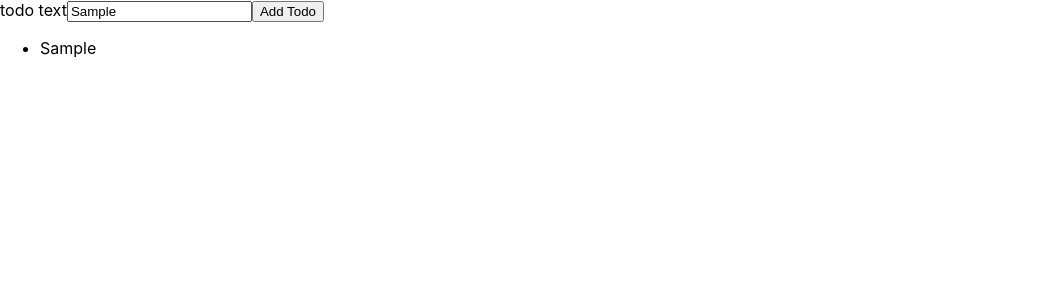
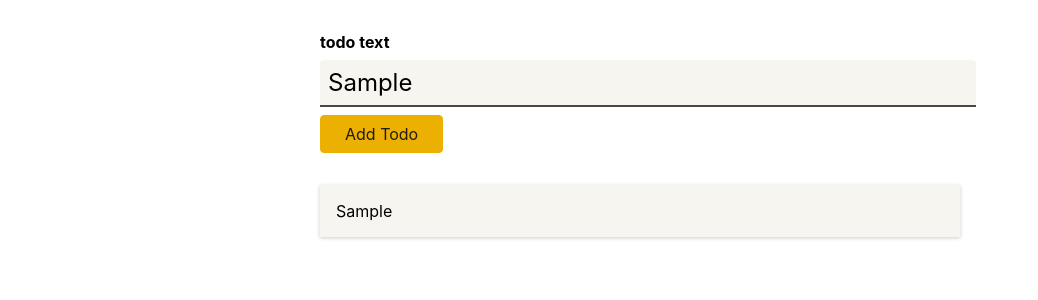
Before and after one commit to paalss/React-app-23-ts, a React (Create React App) app: page / in a window 1280 px wide. Both pictures are taken after typing "Sample" into the empty fields and a click on the button "Add Todo". Shown: the top 300 px of the page, without its empty margins (0-1038 px from the left). Built offline with nearby package versions, Linux system fonts and the light colour scheme.

Commit message:
la til styling

```diff
--- /dev/null
+++ b/src/components/ListElement.module.css
@@ -0,0 +1,6 @@
+.item {
+  margin: 1rem 0;
+  box-shadow: 0 1px 4px rgba(0, 0, 0, 0.2);
+  padding: 1rem;
+  background-color: #f7f5ef;
+}
--- a/src/components/ListElement.tsx
+++ b/src/components/ListElement.tsx
@@ -1,5 +1,7 @@
+import classes from './ListElement.module.css'
+
 const ListElement: React.FC<{ itemText: string }> = (props) => {
-  return <li>{props.itemText}</li>
+  return <li className={classes.item}>{props.itemText}</li>
 }
 
 export default ListElement
--- /dev/null
+++ b/src/components/NewTodo.module.css
@@ -0,0 +1,41 @@
+.form {
+  width: 40rem;
+  margin: 2rem auto;
+}
+
+.form label {
+  display: block;
+  font-weight: bold;
+  margin-bottom: 0.5rem;
+}
+
+.form input {
+  display: block;
+  width: 100%;
+  font: inherit;
+  font-size: 1.5rem;
+  padding: 0.5rem;
+  border-radius: 4px;
+  background-color: #f7f5ef;
+  border: none;
+  border-bottom: 2px solid #494844;
+  border-bottom-right-radius: 0;
+  border-bottom-left-radius: 0;
+  margin-bottom: 0.5rem;
+}
+
+.form button {
+  font: inherit;
+  background-color: #ebb002;
+  border: 1px solid #ebb002;
+  color: #201d0f;
+  padding: 0.5rem 1.5rem;
+  border-radius: 4px;
+  cursor: pointer;
+}
+
+.form button:hover,
+.form button:active {
+  background-color: #ebc002;
+  border-color: #ebc002;
+}
--- a/src/components/NewTodo.tsx
+++ b/src/components/NewTodo.tsx
@@ -1,4 +1,5 @@
 import React, { useRef } from "react"
+import classes from './NewTodo.module.css'
 
 const NewTodo: React.FC<{ onAddTodo: (text: string) => void }> = (props) => {
   const inputRef = useRef<HTMLInputElement>(null)
@@ -21,7 +22,7 @@
   }
 
   return (
-    <form onSubmit={submitHandler}>
+    <form className={classes.form} onSubmit={submitHandler}>
       <label htmlFor="text">todo text</label>
       <input type="text" id="text" ref={inputRef} />
       <button>Add Todo</button>
--- /dev/null
+++ b/src/components/Todos.module.css
@@ -0,0 +1,6 @@
+.todos {
+  list-style: none;
+  margin: 2rem auto;
+  padding: 0;
+  width: 40rem;
+}
--- a/src/components/Todos.tsx
+++ b/src/components/Todos.tsx
@@ -1,12 +1,14 @@
 import Todo from '../models/todo'
 import ListElement from './ListElement'
+
+import classes from './Todos.module.css'
 
 // type definition, functional compoent.
 // type annotation og dette objektet har alltid children prop
 // own props merges med FC props
 const Todos: React.FC<{ items: Todo[] }> = (props) => {
   return (
-    <ul>
+    <ul className={classes.todos}>
       {props.items.map(item => (
         <ListElement key={item.id} itemText={item.text} />
       ))}
```
